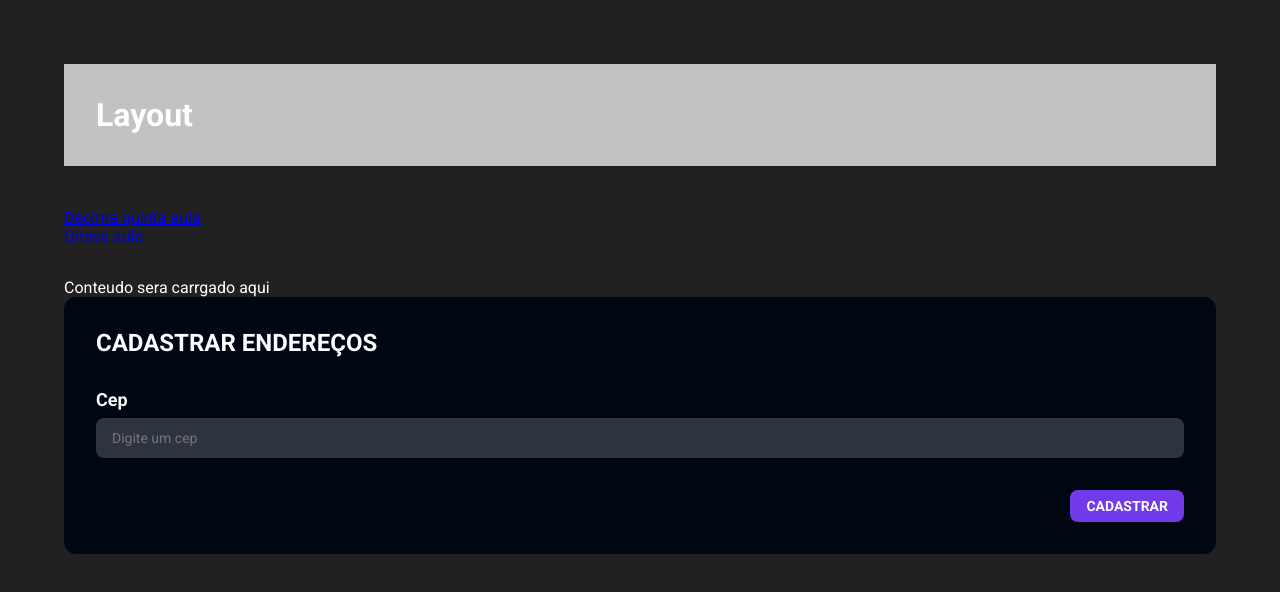
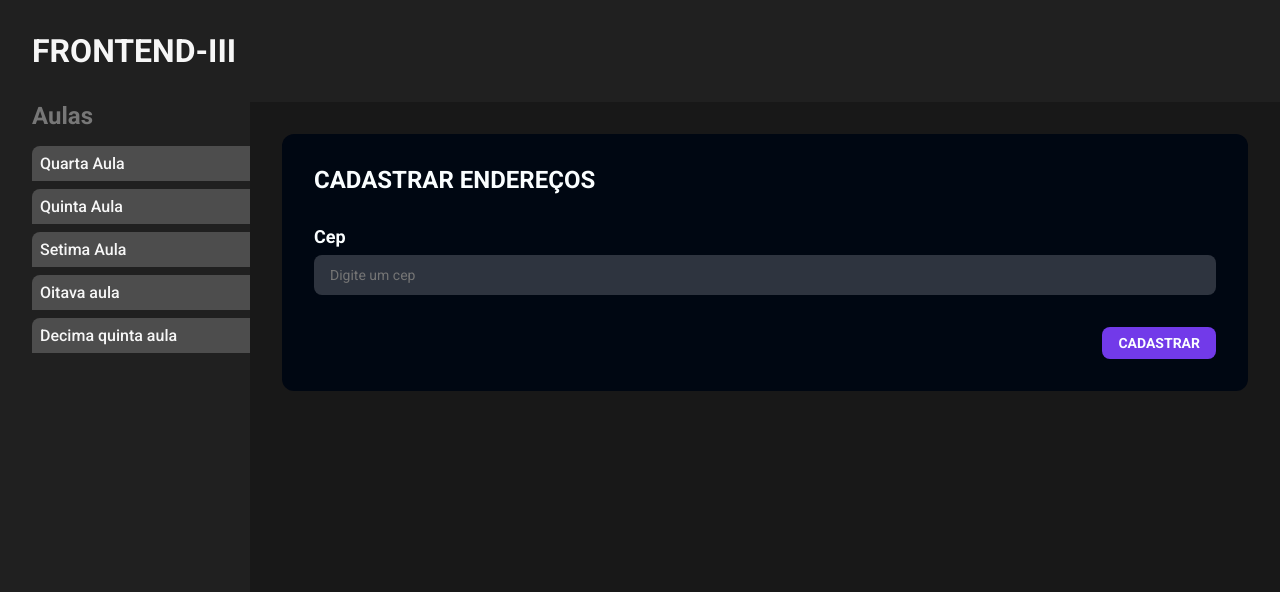
Before and after one commit to Du-devBR/CTD-5-Bimestre, a React (Vite) app in the folder Frontend-III/aula01-iniciandoReact/aula01-iniciandoReact/: page /decima-quinta-aula in a window 1280 px wide. Shown: the top 592 px of the page. Built offline with nearby package versions, Linux system fonts and the light colour scheme.

Commit message:
criado pagina home e adionado rotas

```diff
--- /dev/null
+++ b/Frontend-III/aula01-iniciandoReact/aula01-iniciandoReact/src/aulas/DecimaQuintaAula/style.css
@@ -0,0 +1,90 @@
+.container {
+  display: -webkit-box;
+  display: -ms-flexbox;
+  display: flex;
+  -webkit-box-orient: vertical;
+  -webkit-box-direction: normal;
+      -ms-flex-direction: column;
+          flex-direction: column;
+  max-width: 100vw;
+  gap: 64px;
+}
+
+.container .container-form {
+  display: -webkit-box;
+  display: -ms-flexbox;
+  display: flex;
+  -webkit-box-orient: vertical;
+  -webkit-box-direction: normal;
+      -ms-flex-direction: column;
+          flex-direction: column;
+  width: 100%;
+  background-color: #000712;
+  padding: 32px;
+  border-radius: 12px;
+  -webkit-box-sizing: border-box;
+          box-sizing: border-box;
+  gap: 32px;
+}
+
+.container .container-form h1 {
+  font-size: 24px;
+  font-weight: bold;
+  text-transform: uppercase;
+  color: #fafeff;
+}
+
+.container .container-form .container-input-cep {
+  display: -webkit-box;
+  display: -ms-flexbox;
+  display: flex;
+  -webkit-box-orient: vertical;
+  -webkit-box-direction: normal;
+      -ms-flex-direction: column;
+          flex-direction: column;
+  gap: 8px;
+}
+
+.container .container-form .container-input-cep label {
+  font-size: 18px;
+  font-weight: bold;
+  color: #fafeff;
+}
+
+.container .container-form .container-input-cep .input-cep {
+  width: 100%;
+  border-radius: 8px;
+  border: none;
+  padding: 12px 16px;
+  -webkit-box-sizing: border-box;
+          box-sizing: border-box;
+  background-color: #2e343f;
+  color: #fafeff;
+  font-size: 14px;
+}
+
+.container .container-form .message-error {
+  color: #ec1f1f;
+}
+
+.container .btn-submit-cep {
+  -ms-flex-item-align: end;
+      align-self: flex-end;
+  padding: 8px 16px;
+  border-radius: 8px;
+  border: none;
+  font-size: 14px;
+  text-transform: uppercase;
+  font-weight: bold;
+  background-color: #723ae9;
+  color: #fafeff;
+  cursor: pointer;
+}
+
+.container .container-locations {
+  display: -ms-grid;
+  display: grid;
+  -ms-grid-columns: (minmax(300px, 3fr))[auto-fit];
+      grid-template-columns: repeat(auto-fit, minmax(300px, 3fr));
+  gap: 32px;
+}
--- a/Frontend-III/aula01-iniciandoReact/aula01-iniciandoReact/src/aulas/DecimaQuintaAula/style.sass
+++ b/Frontend-III/aula01-iniciandoReact/aula01-iniciandoReact/src/aulas/DecimaQuintaAula/style.sass
@@ -57,5 +57,5 @@
 
   .container-locations
     display: grid
-    grid-template-columns: repeat(auto-fit, minmax(350px, 3fr))
+    grid-template-columns: repeat(auto-fit, minmax(300px, 3fr))
     gap: 32px
--- a/Frontend-III/aula01-iniciandoReact/aula01-iniciandoReact/src/components/MainAppLayout/index.jsx
+++ b/Frontend-III/aula01-iniciandoReact/aula01-iniciandoReact/src/components/MainAppLayout/index.jsx
@@ -5,19 +5,30 @@ export function MainAppLayout(){
   return(
     <div className='main-layout-component'>
       <header>
-        <h1>Layout</h1>
-        <ul>
-          <li>
-            {/* link podemos encaminhar uma lista e direcionar para o componente referente */}
-            <Link to="decima-quinta-aula">Decima quinta aula</Link>
-          </li>
-          <li>
-            <Link to="oitava-aula">Oitava aula</Link>
-          </li>
-        </ul>
+        <h1>frontend-III</h1>
       </header>
+      <aside className='container-aside-classroom'>
+          <ul className='list-classrrom'>
+            <h2>Aulas</h2>
+            <li>
+              <Link to="quarta-aula">Quarta Aula</Link>
+            </li>
+            <li>
+              <Link to="quinta-aula">Quinta Aula</Link>
+            </li>
+            <li>
+              <Link to="setima-aula">Setima Aula</Link>
+            </li>
+            <li>
+              {/* link podemos encaminhar uma lista e direcionar para o componente referente */}
+              <Link to="oitava-aula">Oitava aula</Link>
+            </li>
+            <li>
+              <Link to="decima-quinta-aula">Decima quinta aula</Link>
+            </li>
+          </ul>
+        </aside>
       <main className='main-layout-component-header'>
-        <p>Conteudo sera carrgado aqui</p>
         {/* outlet serve para criar as rotas dentro co campo */}
         <Outlet />
 
--- /dev/null
+++ b/Frontend-III/aula01-iniciandoReact/aula01-iniciandoReact/src/components/MainAppLayout/style.css
@@ -0,0 +1,78 @@
+.main-layout-component {
+  display: -ms-grid;
+  display: grid;
+  -ms-grid-columns: 250px 1fr;
+      grid-template-columns: 250px 1fr;
+      grid-template-areas: 'header header' 'aside main';
+}
+
+.main-layout-component header {
+  -ms-grid-row: 1;
+  -ms-grid-column: 1;
+  -ms-grid-column-span: 2;
+  grid-area: header;
+}
+
+.main-layout-component header h1 {
+  color: #F6F6F6;
+  background-color: #202020;
+  padding: 32px;
+  text-transform: uppercase;
+}
+
+.main-layout-component .container-aside-classroom {
+  -ms-grid-row: 2;
+  -ms-grid-column: 1;
+  grid-area: aside;
+  background-color: #202020;
+  width: 100%;
+  padding: 0 0 0 32px;
+  height: calc( 100vh - 102px);
+}
+
+.main-layout-component .container-aside-classroom h2 {
+  color: #777777;
+  margin: 0 0 16px 0;
+}
+
+.main-layout-component .container-aside-classroom .list-classrrom {
+  display: -webkit-box;
+  display: -ms-flexbox;
+  display: flex;
+  -webkit-box-orient: vertical;
+  -webkit-box-direction: normal;
+      -ms-flex-direction: column;
+          flex-direction: column;
+}
+
+.main-layout-component .container-aside-classroom .list-classrrom li {
+  padding: 8px 32px 8px 8px;
+  background-color: #4D4D4D;
+  margin: 0 0 8px 0;
+  border-radius: 8px 0 0;
+  -webkit-transition: 0.6s;
+  transition: 0.6s;
+}
+
+.main-layout-component .container-aside-classroom .list-classrrom li a {
+  text-decoration: none;
+  color: #F6F6F6;
+  font-size: 16px;
+  font-weight: 500;
+}
+
+.main-layout-component .container-aside-classroom .list-classrrom li:hover {
+  background-color: #5E5E5E;
+  -webkit-transition: 0.6s;
+  transition: 0.6s;
+  -webkit-box-shadow: 100px 0 black;
+          box-shadow: 100px 0 black;
+}
+
+.main-layout-component .main-layout-component-header {
+  -ms-grid-row: 2;
+  -ms-grid-column: 2;
+  grid-area: main;
+  color: #fff;
+  padding: 32px;
+}
--- a/Frontend-III/aula01-iniciandoReact/aula01-iniciandoReact/src/components/MainAppLayout/style.sass
+++ b/Frontend-III/aula01-iniciandoReact/aula01-iniciandoReact/src/components/MainAppLayout/style.sass
@@ -1,13 +1,51 @@
 .main-layout-component
-  margin-bottom: 32px
+  display: grid
+  grid-template-columns: 250px 1fr
+  grid-template-areas: 'header header' 'aside main'
+
   header
-    margin-bottom: 32px
+    grid-area: header
+    // margin-bottom: 32px
     h1
-      color: #fff
-      margin-bottom: 42px
-      background-color: #c2c2c2
+      color: #F6F6F6
+      background-color: #202020
       padding: 32px
+      text-transform: uppercase
+
+  .container-aside-classroom
+    grid-area: aside
+    background-color: #202020
+    width: 100%
+    padding: 0 0 0 32px
+    height: calc( 100vh - 102px )
+
+    h2
+      color: #777777
+      margin: 0 0 16px 0
+
+    .list-classrrom
+      display: flex
+      flex-direction: column
+
+      li
+        padding: 8px 32px 8px 8px
+        background-color: #4D4D4D
+        margin: 0 0 8px 0
+        border-radius: 8px 0 0
+        transition: 0.6s
+
+        a
+          text-decoration: none
+          color: #F6F6F6
+          font-size: 16px
+          font-weight: 500
+
+      li:hover
+          background-color: #5E5E5E
+          transition: 0.6s
+          box-shadow:0 0 20px 0 #f6f6f61e
 
   .main-layout-component-header
+    grid-area: main
     color: #fff
-    margin-bottom: 42px
+    padding: 32px
--- a/Frontend-III/aula01-iniciandoReact/aula01-iniciandoReact/src/index.css
+++ b/Frontend-III/aula01-iniciandoReact/aula01-iniciandoReact/src/index.css
@@ -4,9 +4,10 @@
   list-style: none;
   font-family: 'Roboto', sans-serif;
   outline: none;
+  -webkit-box-sizing: border-box;
+          box-sizing: border-box;
 }
 
 body {
-  padding: 64px;
-  background: #212121;
+  background: #181818;
 }
--- a/Frontend-III/aula01-iniciandoReact/aula01-iniciandoReact/src/index.scss
+++ b/Frontend-III/aula01-iniciandoReact/aula01-iniciandoReact/src/index.scss
@@ -11,7 +11,7 @@
 
 body {
 
-  padding: 64px;
-  background: #212121;
+  // padding: 64px;
+  background: #181818;
 
 }
```
Also changed, not shown: Frontend-III/aula01-iniciandoReact/aula01-iniciandoReact/src/App.jsx (+12 -0 lines), Frontend-III/aula01-iniciandoReact/aula01-iniciandoReact/src/components/DecimaQuintaAulaComponent/style.css (added, +38 -0 lines).
